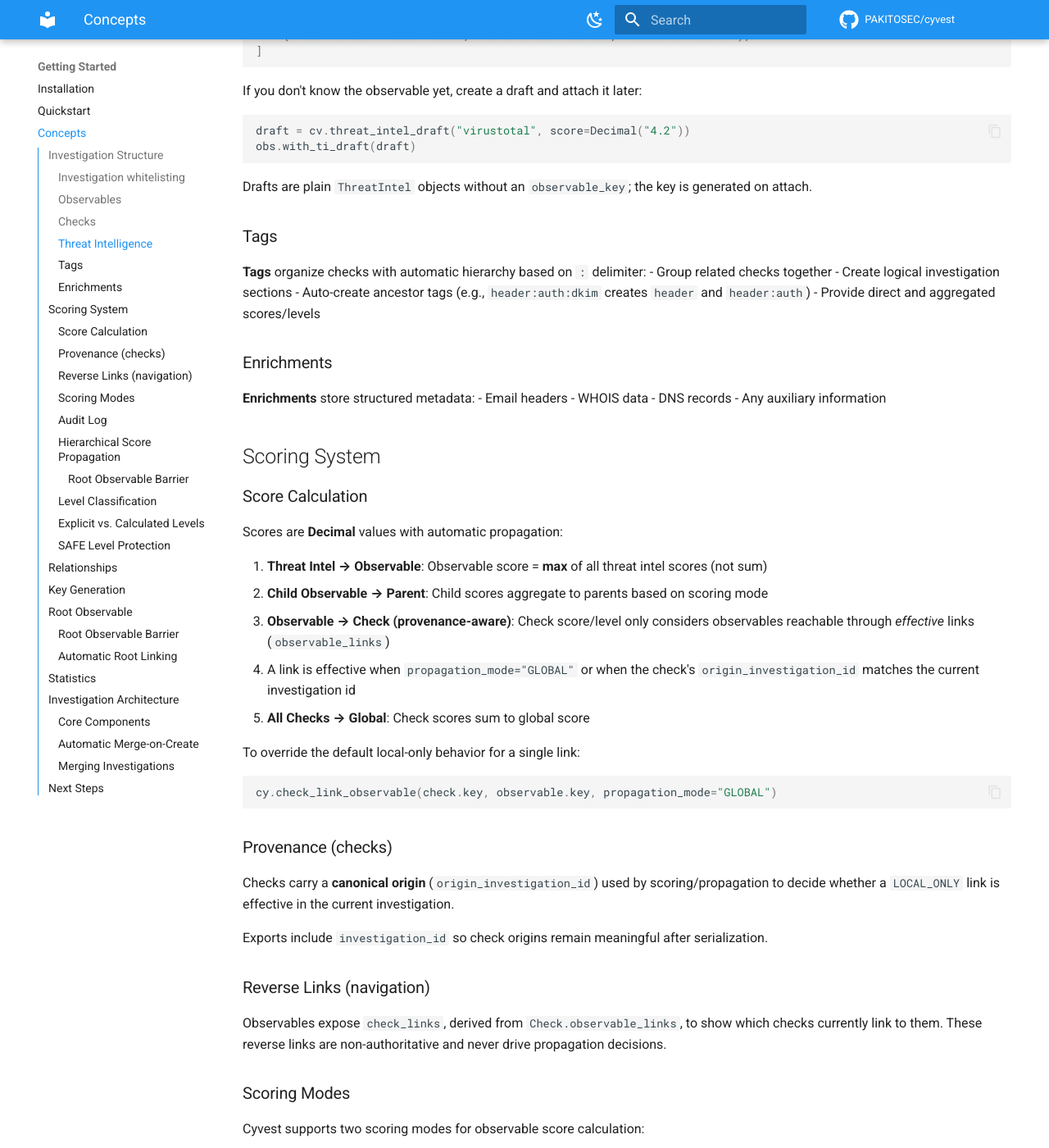
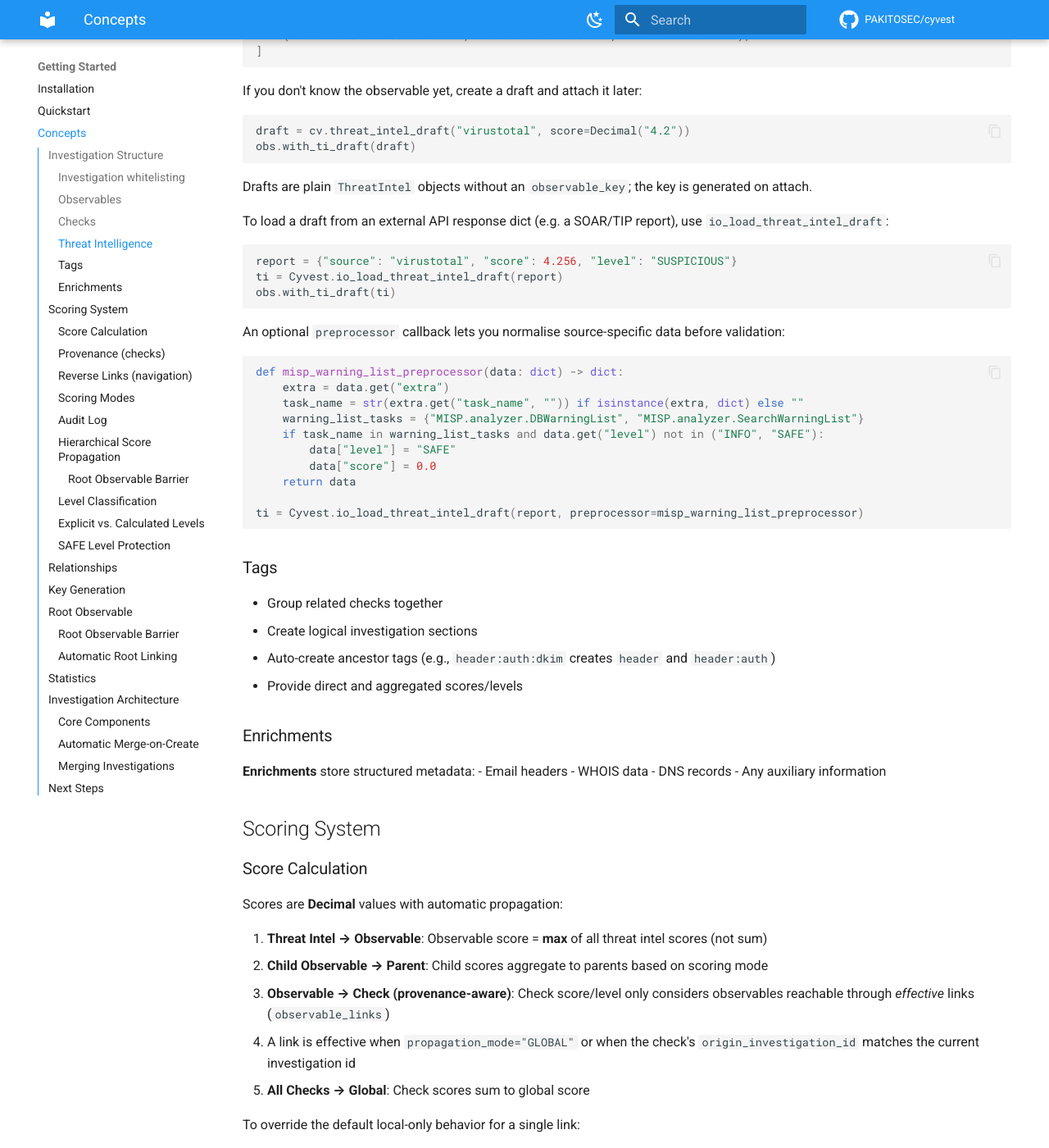
Before and after one commit to PakitoSec/cyvest, an MkDocs documentation site: the page built from docs/getting-started/concepts.md, in a window 1280 px wide and 1400 px high, scrolled down 2297 px. Shown: the whole window at 82% size. Built offline with MkDocs 1.6.1 and Material for MkDocs 9.7.7, drawn with Linux system fonts in a browser that asks for light colours; comment, search, counter and statistics services are not loaded.

Commit message:
feat: update version to 5.3.2 and add io_load_threat_intel_draft method for loading ThreatIntel from API reports

````diff
--- a/docs/getting-started/concepts.md
+++ b/docs/getting-started/concepts.md
@@ -133,9 +133,30 @@ obs.with_ti_draft(draft)
 
 Drafts are plain `ThreatIntel` objects without an `observable_key`; the key is generated on attach.
 
+To load a draft from an external API response dict (e.g. a SOAR/TIP report), use `io_load_threat_intel_draft`:
+
+```python
+report = {"source": "virustotal", "score": 4.256, "level": "SUSPICIOUS"}
+ti = Cyvest.io_load_threat_intel_draft(report)
+obs.with_ti_draft(ti)
+```
+
+An optional `preprocessor` callback lets you normalise source-specific data before validation:
+
+```python
+def misp_warning_list_preprocessor(data: dict) -> dict:
+    extra = data.get("extra")
+    task_name = str(extra.get("task_name", "")) if isinstance(extra, dict) else ""
+    warning_list_tasks = {"MISP.analyzer.DBWarningList", "MISP.analyzer.SearchWarningList"}
+    if task_name in warning_list_tasks and data.get("level") not in ("INFO", "SAFE"):
+        data["level"] = "SAFE"
+        data["score"] = 0.0
+    return data
+
+ti = Cyvest.io_load_threat_intel_draft(report, preprocessor=misp_warning_list_preprocessor)
+```
+
 ### Tags
-
-**Tags** organize checks with automatic hierarchy based on `:` delimiter:
 - Group related checks together
 - Create logical investigation sections
 - Auto-create ancestor tags (e.g., `header:auth:dkim` creates `header` and `header:auth`)
--- a/pyproject.toml
+++ b/pyproject.toml
@@ -1,6 +1,6 @@
 [project]
 name = "cyvest"
-version = "5.3.1"
+version = "5.3.2"
 description = "Cybersecurity investigation model"
 readme = {file = "README.md", content-type = "text/markdown"}
 requires-python = ">=3.10"
--- a/src/cyvest/__init__.py
+++ b/src/cyvest/__init__.py
@@ -21,7 +21,7 @@ from cyvest.model import Check, Enrichment, InvestigationWhitelist, Observable,
 from cyvest.model_enums import ObservableType, RelationshipDirection, RelationshipType
 from cyvest.proxies import CheckProxy, EnrichmentProxy, ObservableProxy, TagProxy, ThreatIntelProxy
 
-__version__ = "5.3.1"
+__version__ = "5.3.2"
 
 logger.disable("cyvest")
 
````
Also changed, not shown: 5 other files.
